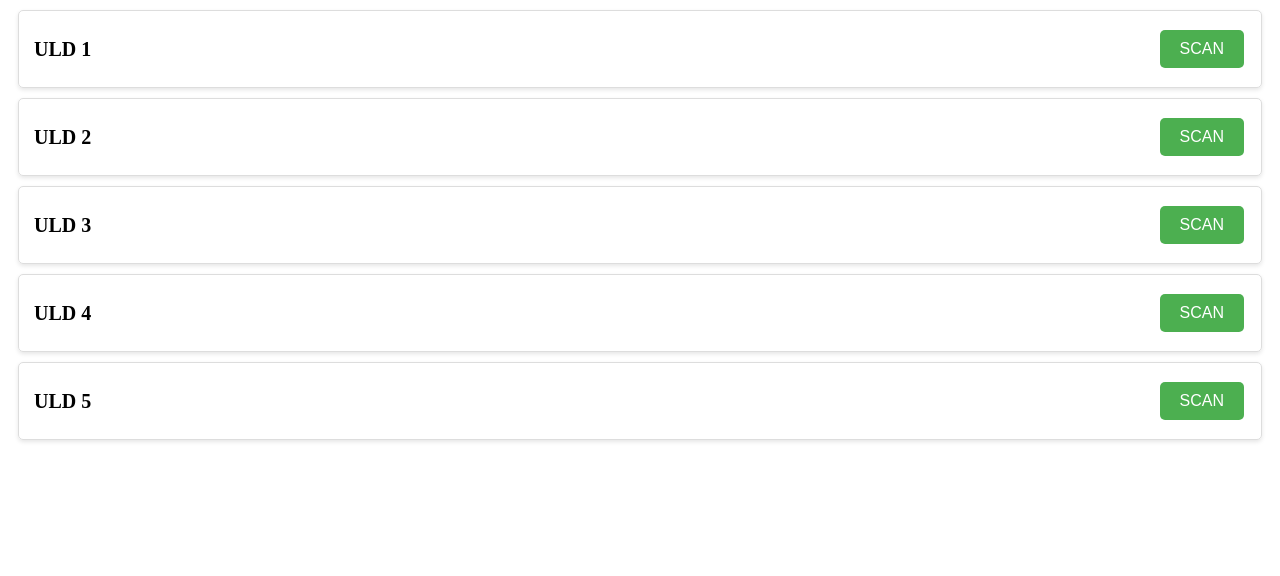
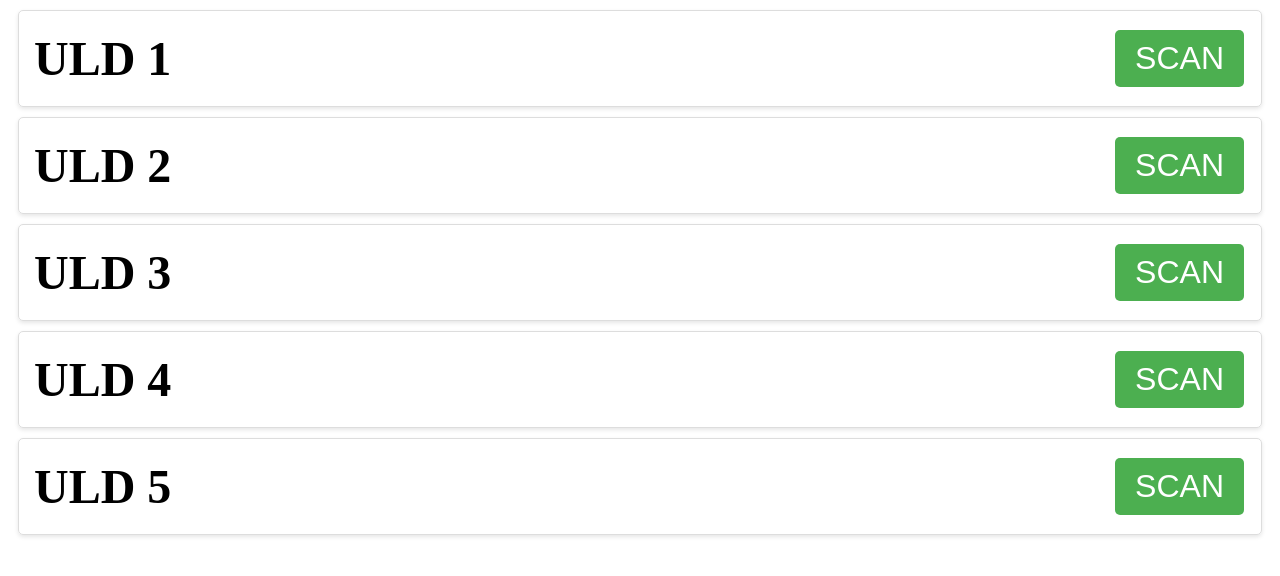
Before and after one commit to Jaskulag/rlst, a plain HTML site: page index.html in a window 1280 px wide. Drawn offline with Linux system fonts and the light colour scheme.

Commit message:
Update index.html

```diff
--- a/index.html
+++ b/index.html
@@ -15,7 +15,7 @@
         }
 
         .title {
-            font-size: 20px;
+            font-size: 48px;
             font-weight: bold;
         }
 
@@ -27,7 +27,7 @@
             text-align: center;
             text-decoration: none;
             display: inline-block;
-            font-size: 16px;
+            font-size: 32px;
             margin: 4px 2px;
             cursor: pointer;
             border-radius: 5px;
```
